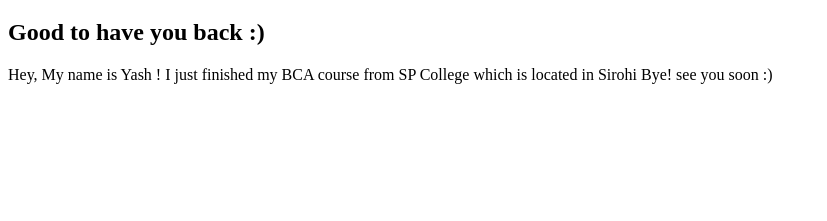
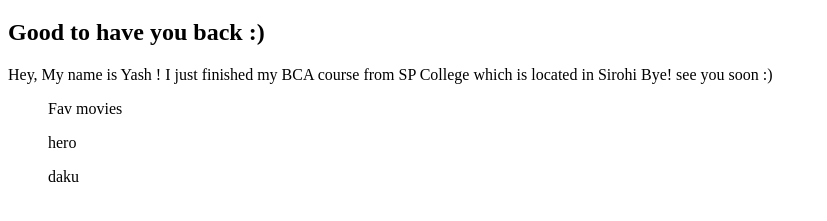
Before and after one commit to rawalYash/myPortfolio, a plain HTML site: page index.html in a window 1280 px wide. Shown: the part 61-282 px from the top of the page, without its empty margins (0-827 px from the left). Drawn offline with Linux system fonts and the light colour scheme.

Commit message:
updated index.html

```diff
--- a/index.html
+++ b/index.html
@@ -10,7 +10,10 @@
     <h1>Welcome!</h1>
     <h2>Good to have you back :)</h2>
     Hey, My name is Yash !
-    I just finished my BCA course from SP College which is located in Sirohi <!DOCTYPE html>
+    I just finished my BCA course from SP College which is located in Sirohi
    Bye! see you soon :)
+   <ul>Fav movies</ul>
+   <ul>hero</ul>
+   <ul>daku</ul>
 </body>
 </html>
```
